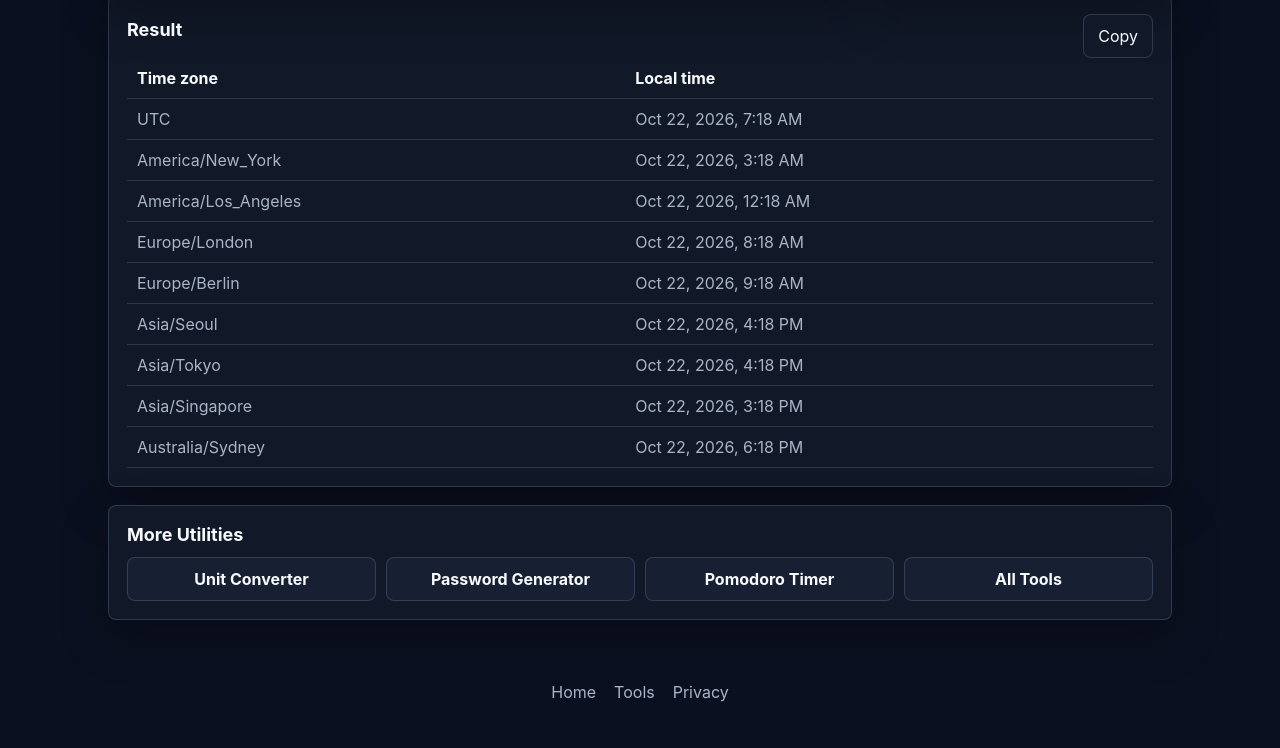
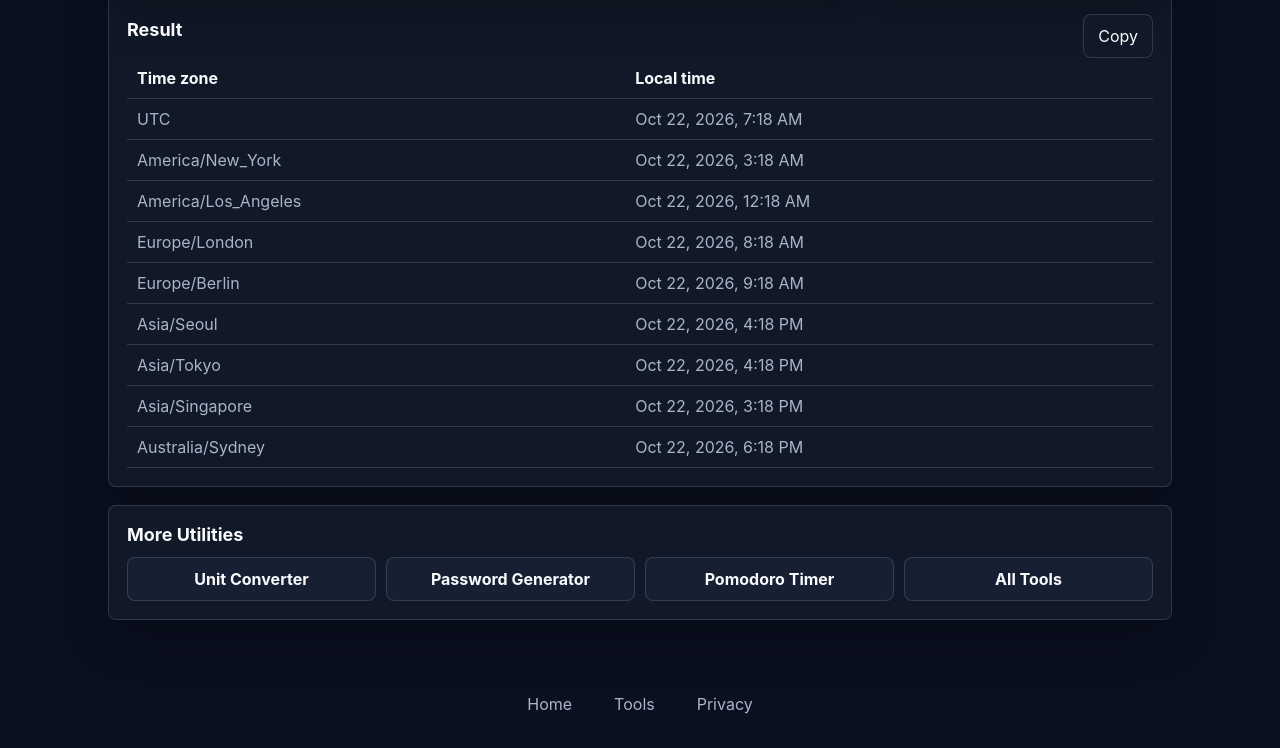
Before and after one commit to swp1234/timezone-converter, a plain HTML site: page index.html in a window 1280 px wide. Shown: the part 494-1242 px from the top of the page. Before the commit the page ends 1218 px from the top, so only its background shows below. Drawn offline with Linux system fonts and the light colour scheme; a script that the page names is missing.

Commit message:
fix(ux): expand brand link and footer navigation links to 44px min touch size

```diff
--- a/css/style.css
+++ b/css/style.css
@@ -93,6 +93,10 @@ a { color: inherit; }
   text-decoration: none;
   font-weight: 800;
   color: var(--text);
+  min-height: 44px;
+  min-width: 44px;
+  display: inline-flex;
+  align-items: center;
 }
 .top-actions { display: flex; align-items: center; gap: 8px; }
 .language-select, .icon-btn, .ghost-btn, .primary-btn {
@@ -310,7 +314,16 @@ th { color: var(--text); }
   padding: 22px;
   color: var(--muted);
 }
-.footer a { text-decoration: none; }
+.footer a {
+  text-decoration: none;
+  min-height: 44px;
+  min-width: 44px;
+  display: inline-flex;
+  align-items: center;
+  justify-content: center;
+  padding: 8px 12px;
+  box-sizing: border-box;
+}
 @media (max-width: 820px) {
   .hero-band, .tool-layout { grid-template-columns: 1fr; }
   .trust-strip { justify-content: flex-start; }
```
